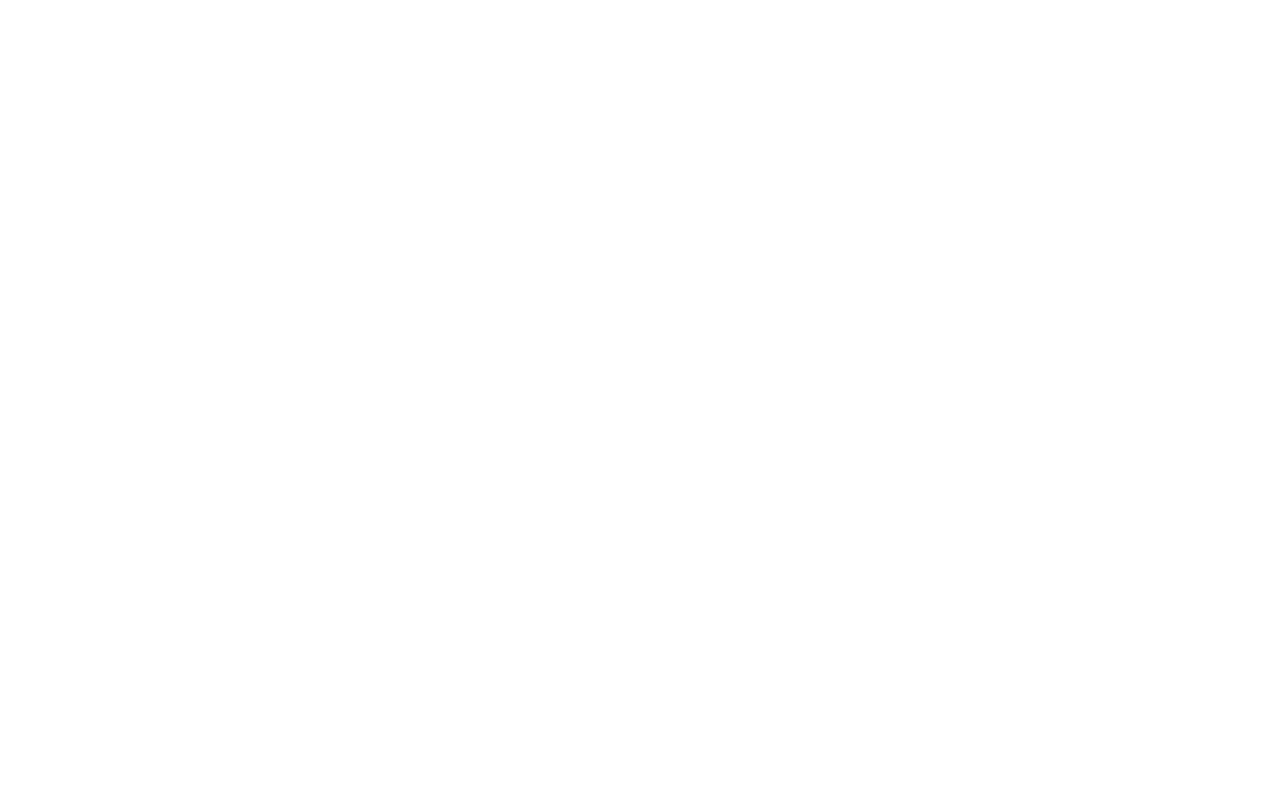
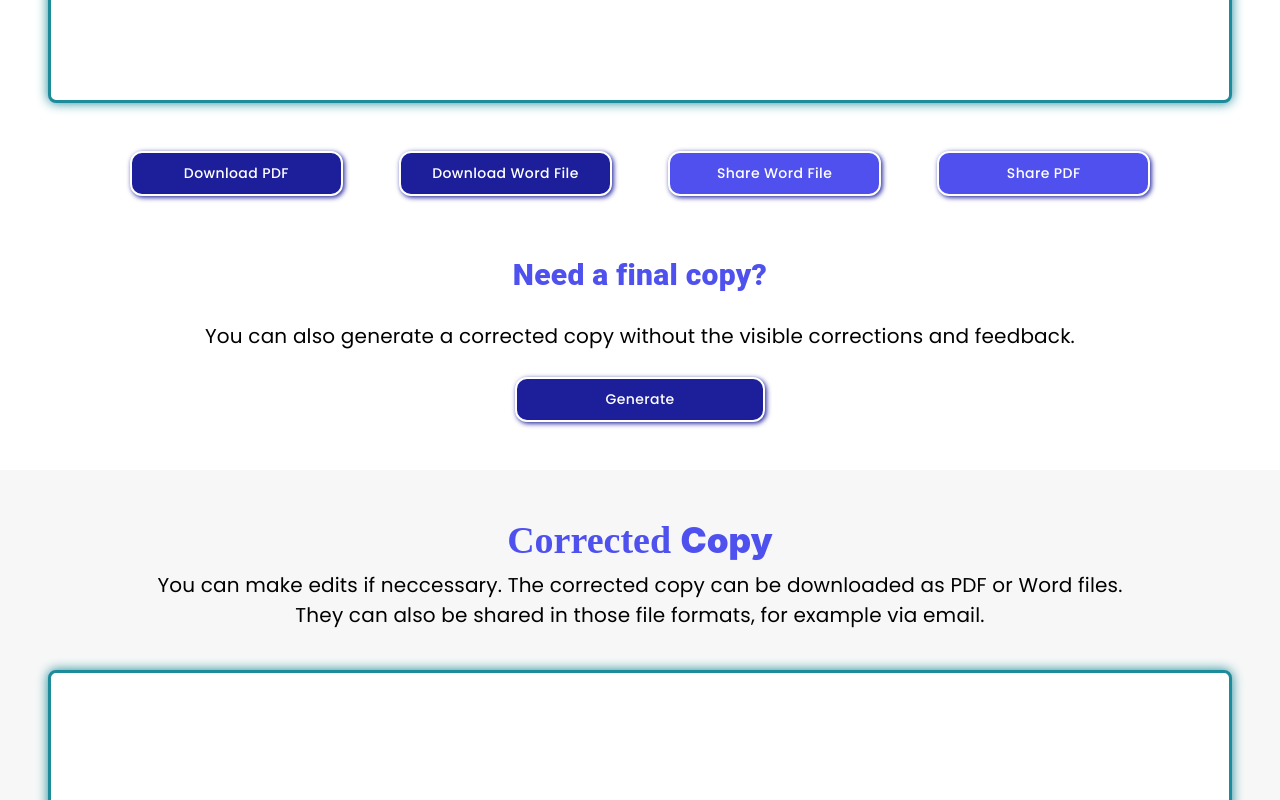
Before and after one commit to CeeeTech/Autocorrect, a React (Create React App) app in the folder client/: page /new-page in a window 1280 px wide. Shown: the part 5200-6000 px from the top of the page. Before the commit the page ends 3097 px from the top, so only its background shows below. Built offline with nearby package versions, Linux system fonts and the light colour scheme; a web font is replaced by a local one.

Commit message:
Update HomeNew.jsx

```diff
--- a/client/src/views/pages/HomeNew.jsx
+++ b/client/src/views/pages/HomeNew.jsx
@@ -7,6 +7,8 @@ import Year from '../components/Main/Year';
 import Writing from '../components/Main/Writing';
 import Add from '../components/Sub/AddLang';
 import Corrections from '../components/Main/Corrections';
+import Corrected_writing from '../components/Sub/Corrected_writing';
+import Corrected_copy from '../components/Sub/Corrected_copy';
 
 export default function Home() {
     const [selectedButton, setSelectedButton] = useState(null);
@@ -75,7 +77,8 @@ export default function Home() {
             <Writing/>
             <Add/>
             <Corrections/>
-
+            <Corrected_writing/>
+            <Corrected_copy/>
 
         </Box>
     );
```
